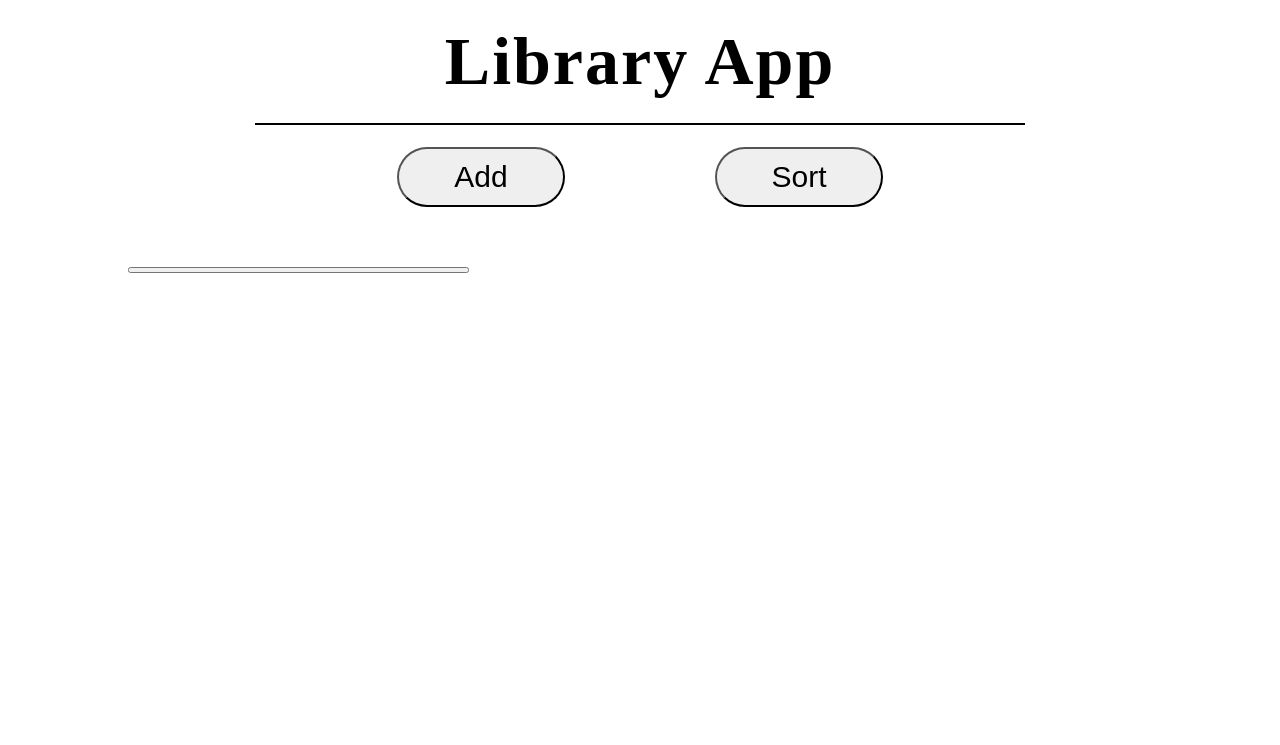
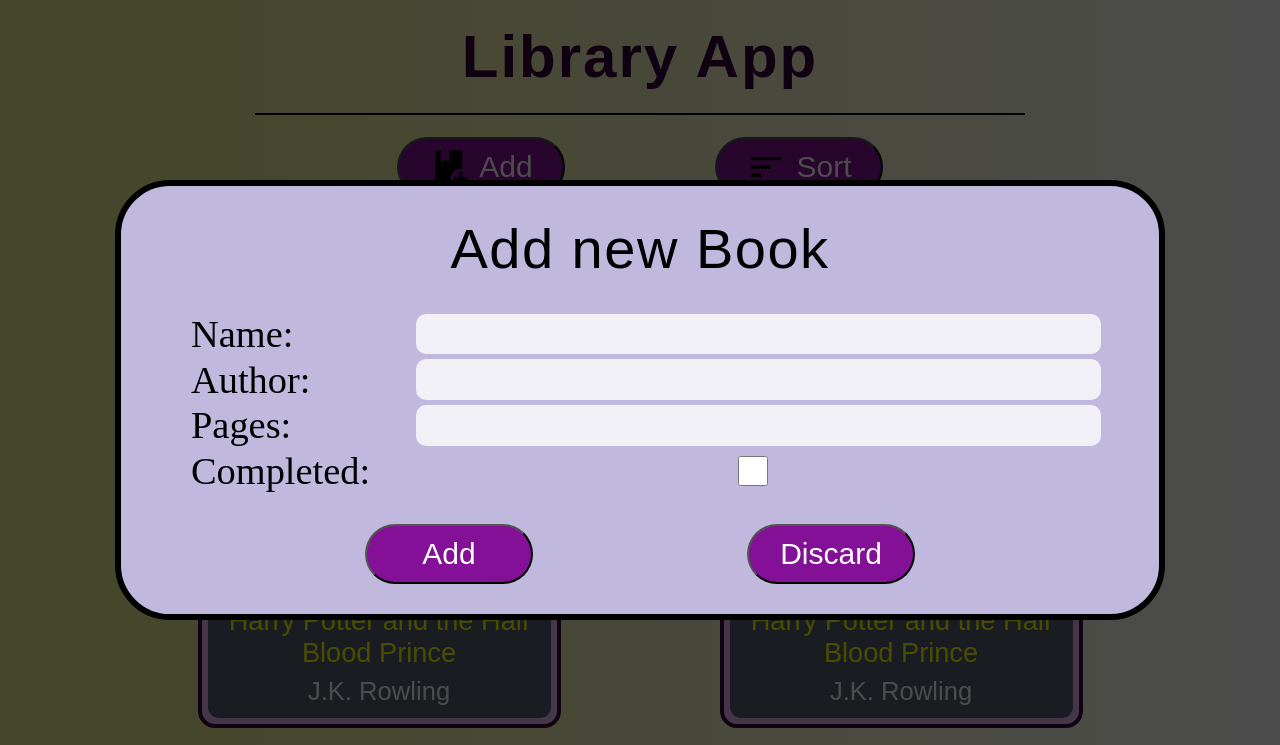
Before and after one commit to CastelShal/Library, a plain HTML site: page index.html in a window 1280 px wide. Both pictures are taken after a click on the button "Add". Shown: the top 745 px of the page. Drawn offline with Linux system fonts and the light colour scheme; a web font is replaced by a local one.

Commit message:
Interactivity added

```diff
--- a/index.html
+++ b/index.html
@@ -5,19 +5,65 @@
         <meta http-equiv="X-UA-Compatible" content="IE=edge">
         <meta name="viewport" content="width=device-width, initial-scale=1.0">
         <link rel="stylesheet" href="style.css" />
-    <!-- <script src="script.js" defer></script> -->
+        <link href="https://api.fontshare.com/v2/css?f[]=general-sans@1&display=swap" rel="stylesheet">
+        <script src="script.js" defer></script>
         <title>Library</title>
     </head>
     <body>
         <h1 id="title">Library App</h1>
         <hr style="width:60%; border:1px solid black;" />
         <div class="functions">
-        <button class="option"> Add
+            <button class="option" id="book-add"><img src="./icons/book-plus.svg"/>Add
             </button>
-        <button class="option">Sort </button>
+            <button class="option" id="book-sort"><img src="./icons/sort-variant.svg"/>Sort </button>
         </div>
+        <div class="card-wrapper">
             <div class="cards">
-       <button></button>
+                <div class="card">
+                <div class="desc" style="display: flex; flex-flow: column nowrap;">
+                    <h1 style="flex:2;align-self: center;">Harry Potter and the Half Blood Prince</h1>
+                    <h2 style="flex:1">J.K. Rowling</h2>
+                </div>
+            </div>
+            <div class="card">
+                <div class="desc" style="display: flex; flex-flow: column nowrap;">
+                    <h1 style="flex:2;align-self: center;">Harry Potter and the Half Blood Prince</h1>
+                    <h2 style="flex:1">J.K. Rowling</h2>
+                </div>
+            </div>
+            <div class="card">
+                <div class="desc" style="display: flex; flex-flow: column nowrap;">
+                    <h1 style="flex:2;align-self: center;">Harry Potter and the Half Blood Prince</h1>
+                    <h2 style="flex:1">J.K. Rowling</h2>
+                </div>
+            </div>
+            <div class="card">
+                <div class="desc" style="display: flex; flex-flow: column nowrap;">
+                    <h1 style="flex:2;align-self: center;">Harry Potter and the Half Blood Prince</h1>
+                    <h2 style="flex:1">J.K. Rowling</h2>
+                </div>
+            </div>
+        </div>
+    </div>
+    <div class="page-wrap none"></div>
+    <div class="pop-up none">
+        <h1>Add new Book</h1>
+        <div class="details">
+            Name:
+            <input type="text" name="name" id="name">
+            Author:
+            <input type="text" name="auth" id="auth">
+            Pages:
+            <input type="number" name="pg" id="pages">
+            Completed:
+            <input type="checkbox" name="done" id="done">
+        </div>
+        <div class="pop-buttons">
+            <button class="option">Add
+            </button>
+            <button class="option">Discard
+            </button>
+        </div>
     </div>
 </body>
 </html>
--- a/script.js
+++ b/script.js
@@ -1,25 +1,49 @@
-const library = [new Book(15, "Oh its a new book", 600,true),
-new Book(88, "Oh its a new book", 600,true),
-new Book(32, "Oh its a new book", 600,true)];
+const popup = document.querySelector('.pop-up');
+const screenblur = document.querySelector('.page-wrap');
+const addButton = document.querySelector('#book-add');
+const cardContainer = document.querySelector('.card-wrapper');
 
 
-function Book(uid, name, pages, read){
-    [this.uid,this.name,this.pages,this.read] = arguments;
+addButton.addEventListener('click', ()=>{
+    screenblur.classList.toggle('none');
+    popup.classList.toggle('none');
+});
+
+popup.addEventListener('click',(ev)=>{
+    ev.stopImmediatePropagation();
+});
+
+screenblur.addEventListener('click', ev=>{
+    screenblur.classList.toggle('none');
+    popup.classList.toggle('none');
+});
+
+function makeCard(name, auth, pages, comp){
+    const elem = document.createElement()
 }
 
-/**
- * @param {number} uid The UID of the book
- * @param {string} name Name of the book
- * @param {number} pages Pages of the book
- * @param {boolean} read Read/unread
- */
-function addNewBook(uid, name, pages, read){
-    const exists = library.find(book => book.uid == uid)
-    if(exists){
-        return false;
-    }
-    else{
-        library.push(new Book(...arguments));
-        return true;
-    }
-}
+// const library = [new Book(15, "Oh its a new book", 600,true),
+// new Book(88, "Oh its a new book", 600,true),
+// new Book(32, "Oh its a new book", 600,true)];
+
+
+// function Book(uid, name, pages, read){
+//     [this.uid,this.name,this.pages,this.read] = arguments;
+// }
+
+// /**
+//  * @param {number} uid The UID of the book
+//  * @param {string} name Name of the book
+//  * @param {number} pages Pages of the book
+//  * @param {boolean} read Read/unread
+//  */
+// function addNewBook(uid, name, pages, read){
+//     const exists = library.find(book => book.uid == uid)
+//     if(exists){
+//         return false;
+//     }
+//     else{
+//         library.push(new Book(...arguments));
+//         return true;
+//     }
+// }
--- a/style.css
+++ b/style.css
@@ -1,19 +1,30 @@
 @font-face {
     font-family: Bree;
-    src: url(".fonts/BreeSerif-Regular.ttf");
+    src: url("./fonts/BreeSerif-Regular.ttf");
+}
+
+/* @import url('https://fonts.googleapis.com/css2?family=Ubuntu:ital,wght@0,300;0,400;0,500;0,700;1,300;1,400;1,500;1,700&display=swap'); */
+
+h1,h2{
+    margin:0px;
+    padding: 0px;
 }
 
 body {
+    position: relative;
     margin: 0px;
     padding: 0px;
+    background: rgb(251,251,145);
+    background: linear-gradient(90deg, rgb(236, 236, 150) 15%, rgba(255,255,255,1) 100%);
 }
 
 #title {
+    color:hsl(291, 100%, 12%);
     margin:0px;
-    font-family: Bree;
+    font-family: "General Sans" ,sans-serif;
     letter-spacing: 2px;
     text-align: center;
-    font-size: 68px;
+    font-size: 60px;
     margin: 22px 0px;
 }
 
@@ -26,7 +37,12 @@ body {
     flex-flow: row nowrap;
     justify-content: center;
     gap: 150px;
-    margin-bottom: 60px;
+    margin-bottom: 40px;
+}
+
+.functions img{
+    height: 40px;
+    width: auto;
 }
 
 .option{
@@ -36,9 +52,137 @@ body {
     font-size: 30px;
 }
 
-.cards {
+.card-wrapper {
     width:80%;
     margin: 0px auto;
-    display:grid;
-    grid-template-columns: 1fr 1fr 1fr;
+    /* display:grid;
+    grid-template-columns: 1fr 1fr 1fr; */
 }
+
+.cards {
+    display: grid;
+    grid-template-columns: repeat(auto-fit, minmax(343px,1fr));
+    justify-items: center;
+    gap:20px;
+}
+
+.card {
+    width: 343px;
+    height:471px;
+    background: linear-gradient(180deg, #A214bc 0%, #eab8f2 45.83%);
+    border: #370340 solid 4px;
+    border-radius: 17px;
+    padding: 6px;
+    display: flex;
+    flex-flow: column nowrap;
+    justify-content: flex-end;
+}
+
+.desc{
+    border-radius: 11px;
+    background-color: rgba(32, 67, 69, 0.75);
+    text-align: center;
+    height: 25%;
+    padding:5px;
+    box-sizing: border-box;
+}
+
+.desc h1{
+    color:yellow;
+    font-family: Ubuntu, sans-serif;
+    font-weight: 500;
+    font-size: 1.7rem;
+}
+
+.desc h2{
+    color: white;
+    font-family: Ubuntu, sans-serif;
+    font-weight: 500;
+    font-size: 1.6rem;
+}
+
+.option{
+    background-color: #831096;
+    color: white;
+    display: flex;
+    flex-flow: row nowrap;
+    justify-content: center;
+    align-items: center;
+    gap:10px;
+}
+
+.pop-up{
+    position:fixed;
+    height: calc(50vmin + 40px);
+    width: calc(50vmin + 650px);
+    box-sizing: border-box;
+    margin: auto auto;
+    left:0;
+    right:0;
+    top:0;
+    bottom:0;
+    background-color: #C0B9DD;
+    border-radius: 55px;
+    border: black solid 6px;
+    /* margin-bottom: 30px; */
+    padding: 30px;
+    display: flex;
+    flex-flow: column nowrap;
+}
+
+.pop-up > h1{
+    font-size: 3.5rem;
+    text-align: center;
+    font-family: "General Sans" ,sans-serif;
+    font-weight: 500;
+    letter-spacing: 1.5px;
+}
+
+.details{
+    flex:1;
+    margin-top: 30px;
+    padding: 0px 40px;
+    display: grid;
+    grid-template-columns: 1fr 3fr;
+    grid-auto-rows: 1fr;
+    font-size: 2.4rem;
+    justify-content: center;
+    align-items: center;
+}
+
+input[type="text"], input[type="number"]{
+    height:2.4rem;
+    width: 100%;
+    border-radius: 10px;
+    border: 0px solid black;
+    background-color: #ffffffc8;
+    padding-left: 10px;
+    font-size: 1.7rem;
+}
+
+.pop-buttons{
+    display: flex;
+    flex-flow: row nowrap;
+    align-items: center;
+    justify-content: space-evenly;
+    margin-top: 30px;
+}
+
+
+input[type="checkbox"]{
+    height:30px;
+    width:auto;
+}
+
+.page-wrap{
+    position: fixed;
+    top:0px;
+    left:0px;
+    width:100%;
+    height: 100vh;
+    background-color: rgba(0, 0, 0, 0.70);
+}
+
+.none{
+    display: none;
+}
```
Also changed, not shown: icons/book-plus.svg (added), icons/sort-variant.svg (added). Lines whose indentation alone changed are shown as unchanged.
